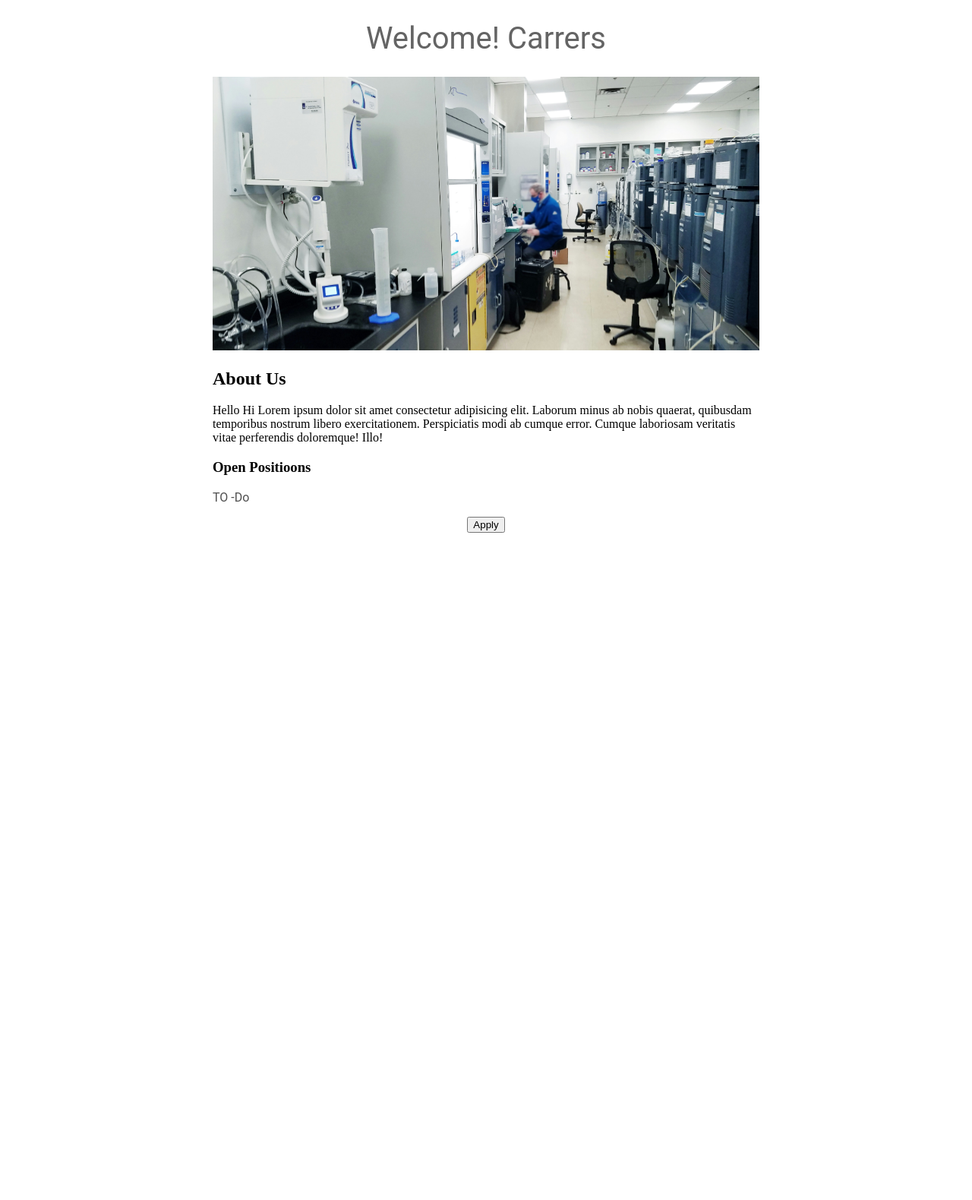
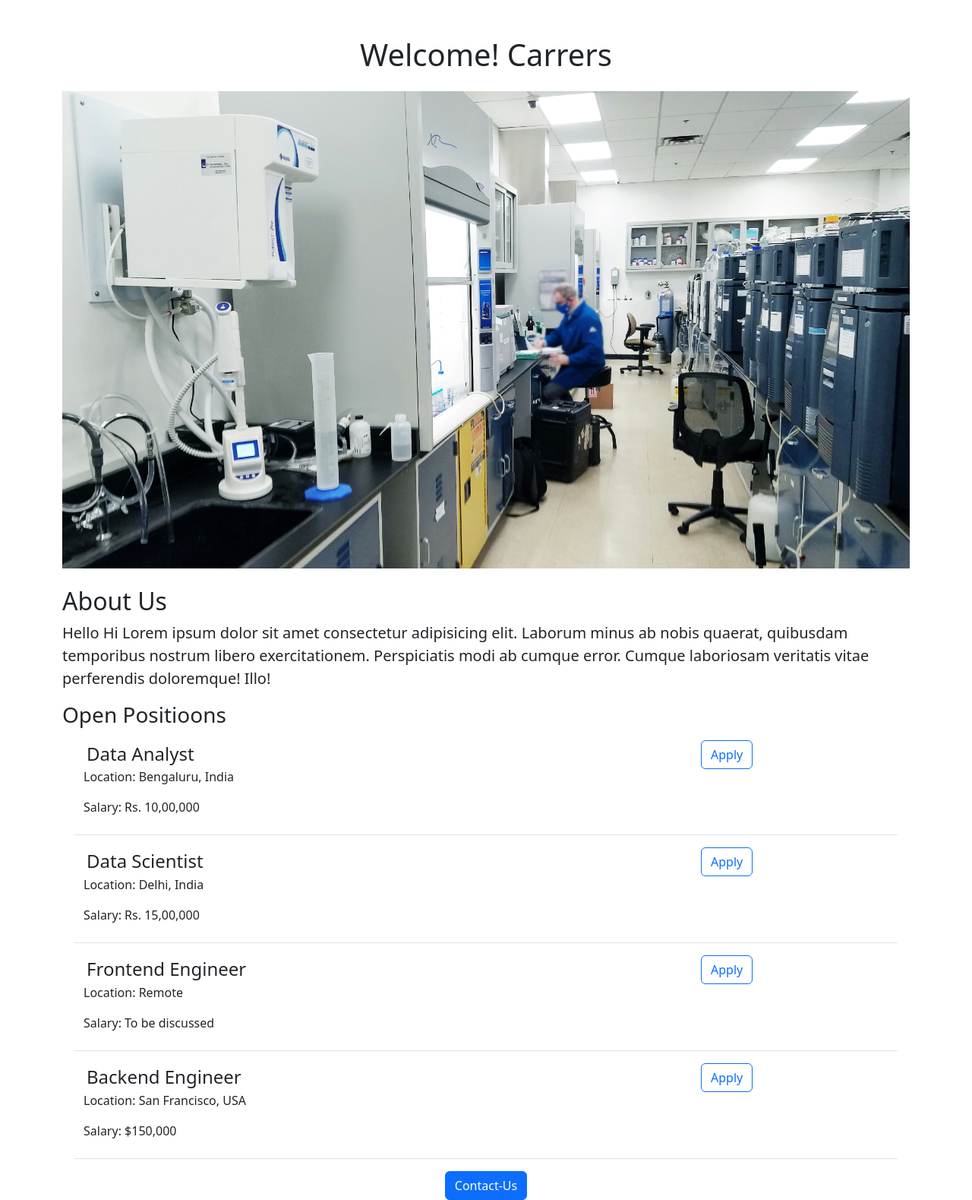
Before and after one commit to kirans0325/career-website, a Flask app: page / in a window 1280 px wide. Shown: the whole page at 76% size. Before the commit the page ends 701 px from the top, so only its background shows below. Run offline with Flask 3, Linux system fonts and the light colour scheme.

Commit message:
added boot strap

```diff
--- a/app.py
+++ b/app.py
@@ -2,9 +2,32 @@ from flask import Flask, render_template
 
 app = Flask(__name__)
 
+JOBS = [{
+    'id': 1,
+    'title': 'Data Analyst',
+    'location': 'Bengaluru, India',
+    'salary': 'Rs. 10,00,000'
+}, {
+    'id': 2,
+    'title': 'Data Scientist',
+    'location': 'Delhi, India',
+    'salary': 'Rs. 15,00,000'
+}, {
+    'id': 3,
+    'title': 'Frontend Engineer',
+    'location': 'Remote'
+}, {
+    'id': 4,
+    'title': 'Backend Engineer',
+    'location': 'San Francisco, USA',
+    'salary': '$150,000'
+}]
+
+
 @app.route('/')
 def hello():
-    return render_template('home.html')
+    return render_template('home.html', jobs=JOBS)
+
 
 if __name__ == '__main__':
-    app.run(host='0.0.0.0', port=8080,debug=True)
+    app.run(host='0.0.0.0', port=8080, debug=True)
--- a/templates/home.html
+++ b/templates/home.html
@@ -2,46 +2,30 @@
 <html>
   <head>
     <title>career-web </title>
-    <style>
-      h1{
-        font-size: 40px;
-        font-family: Roboto;
-        font-weight: normal;
-        color: rgb(100,100,100);
-        text-align: center;
-      }
-      p{
-        font-family: Roboto;
-        color: rgb(80,80,80);
-      }
-      #banner{
-        width: 100%;
-        height: 360px;
-        object-fit: cover;
-      }
-      .bodytext {
-        font-family: rosybrown;
-        text-align: center;
-        color: rgb(80,90,90)
-      }
-      #container{
-        max-width: 720px;
-        margin: 0 auto;
-      }
-    </style>
+    <meta charset="utf-8">
+    <meta name="viewport" content="width=device-width, initial-scale=1">
+    <link href="https://cdn.jsdelivr.net/npm/bootstrap@5.3.3/dist/css/bootstrap.min.css" rel="stylesheet" integrity="sha384-QWTKZyjpPEjISv5WaRU9OFeRpok6YctnYmDr5pNlyT2bRjXh0JMhjY6hW+ALEwIH" crossorigin="anonymous">
   </head>
   <body>
-    <div id="container">
+    <div class="container">
 
-    <h1>
+    <h1 class='text-center mt-5 mb-4'>
       Welcome! Carrers
     </h1>
-    <img id="banner" src="static/banner.jpeg" height="320">
-    <h2>About Us</h2>
-    Hello Hi Lorem ipsum dolor sit amet consectetur adipisicing elit. Laborum minus ab nobis quaerat, quibusdam temporibus nostrum libero exercitationem. Perspiciatis modi ab cumque error. Cumque laboriosam veritatis vitae perferendis doloremque! Illo!
+    <img class=img-fluid src="static/banner.jpeg" height="320">
+    <h2 class = " mt-4 mb-2">About Us</h2>
+    <p class="lead">
+
+      Hello Hi Lorem ipsum dolor sit amet consectetur adipisicing elit. Laborum minus ab nobis quaerat, quibusdam temporibus nostrum libero exercitationem. Perspiciatis modi ab cumque error. Cumque laboriosam veritatis vitae perferendis doloremque! Illo!
+    </p>
+  <h3>Open Positioons</h3>
+  <div>
+  {% for job in jobs %}
+{% include 'jobitem.html'%}
+
+    {% endfor %}
+  </div>
+   <div style="text-align:center;"> <button class="btn btn-primary">Contact-Us</button></div>
+    </div>
   </body>
-  <h3>Open Positioons</h3>
-  <p>TO -Do</p>
-   <div style="text-align:center;"> <button>Apply</button></div>
-    </div>
 </html>
--- /dev/null
+++ b/templates/jobitem.html
@@ -0,0 +1,17 @@
+
+<div class="border-bottom row" style="margin:16px ; padding-bottom:8px" >
+    <div class='col-9'>
+
+    <h4 style="margin:4px">{{ job.title }}</h4>
+    <p>Location: {{ job.location }}</p>
+    {% if job.salary %}
+        <p>Salary: {{ job.salary }}</p>
+    {% else %}
+        <p>Salary: To be discussed</p>
+    {% endif %}
+
+    </div>
+   <div class="col-3">
+    <button type="button" class="btn btn-outline-primary">Apply</button>
+   </div>
+</div>
```
